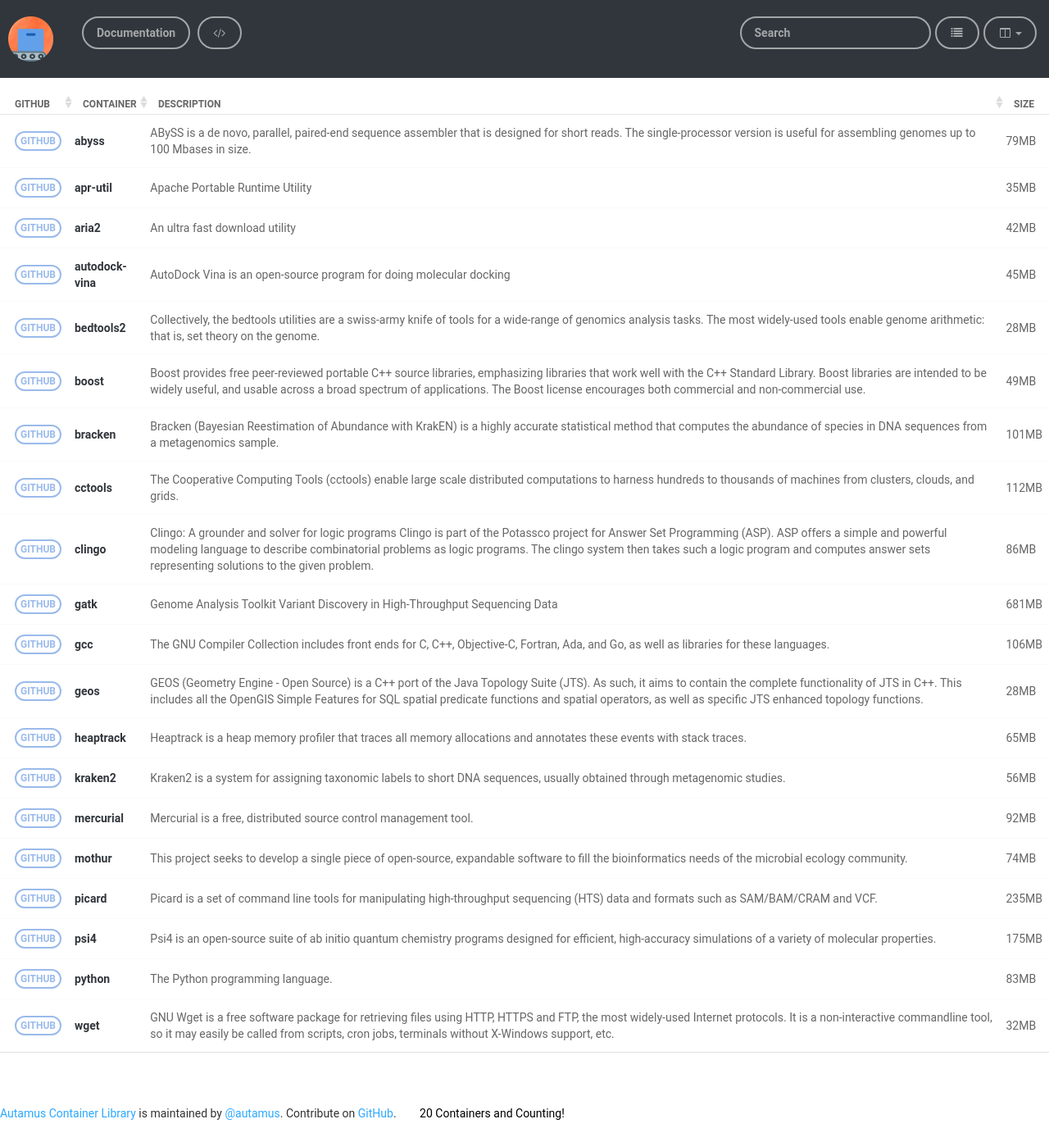
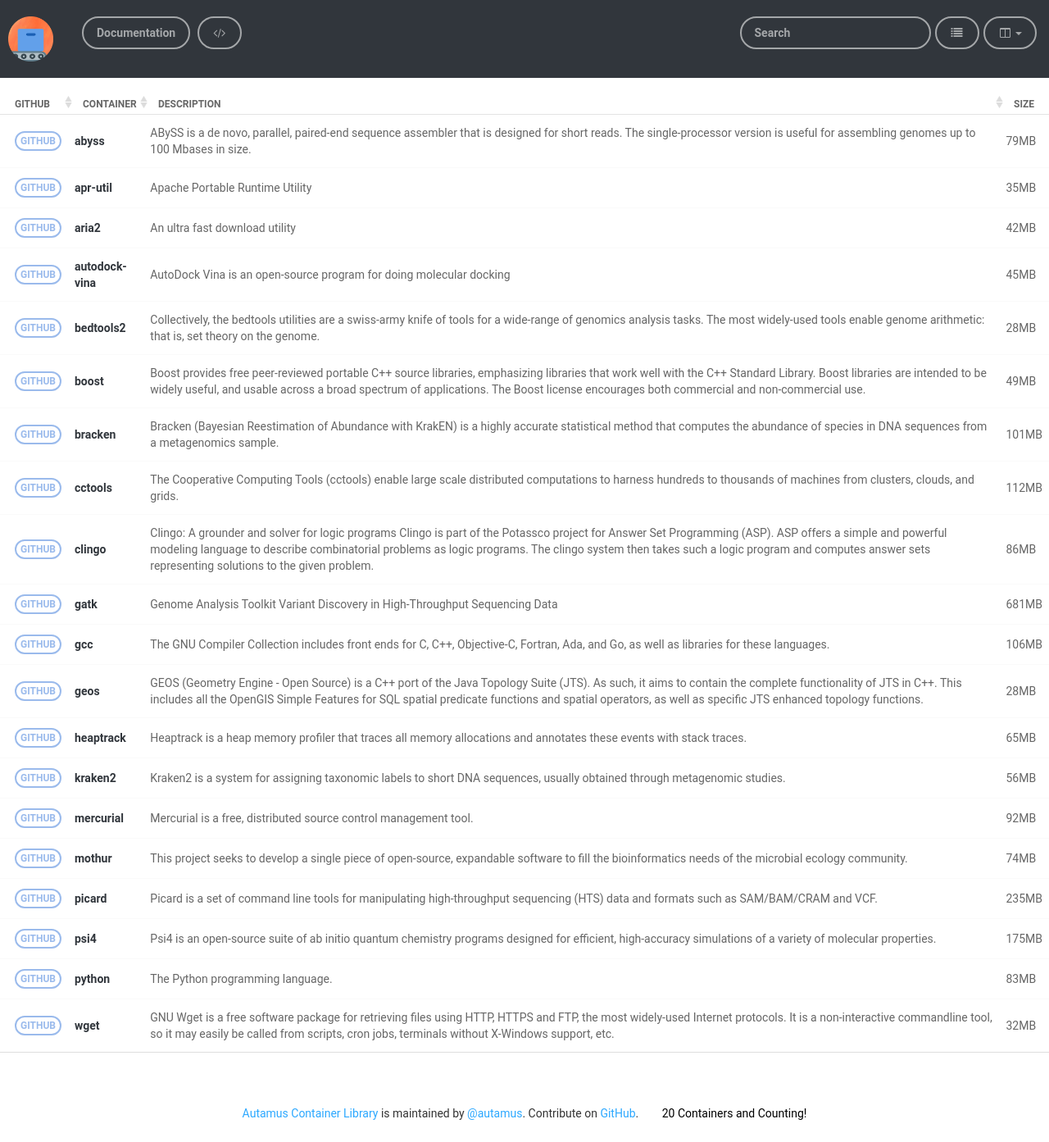
Before and after one commit to autamus/registry, a Jekyll site: the page built from pages/index.md, in a window 1280 px wide. Shown: the whole page at 82% size. Built offline with Jekyll 4.4.1, drawn with Linux system fonts in a browser that asks for light colours; nearby versions of some CDN libraries.

Commit message:
Center Footer

```diff
--- a/_layouts/table.html
+++ b/_layouts/table.html
@@ -7,6 +7,6 @@
     <section class="main-content" style='max-width:100%; padding:0px'>
       {{ content }}
     </section>
-    {% include page-footer.html %}
+    <center>{% include page-footer.html %}</center>
   </body>
 </html>
```
